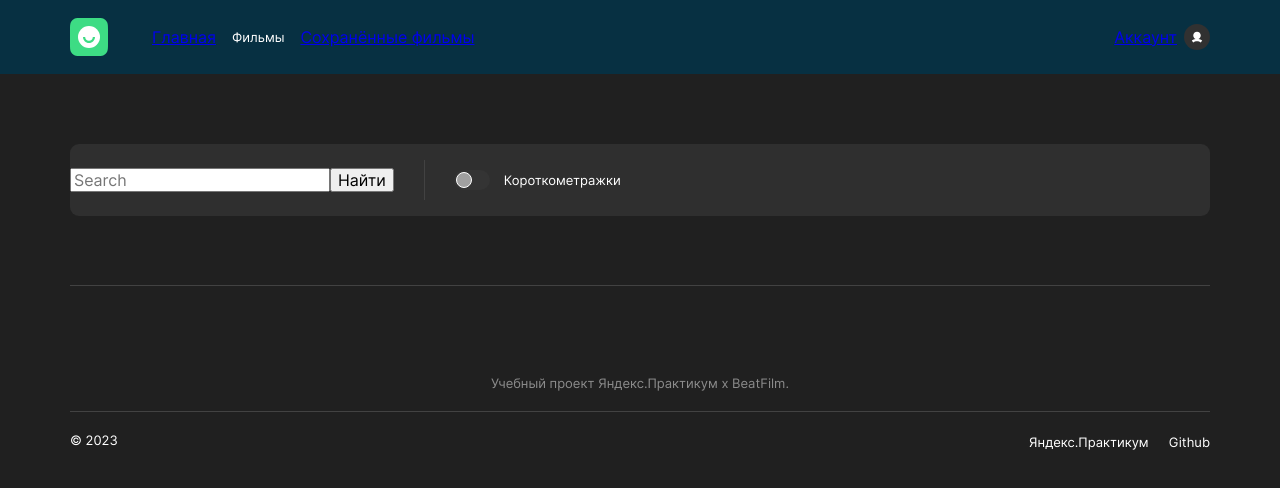
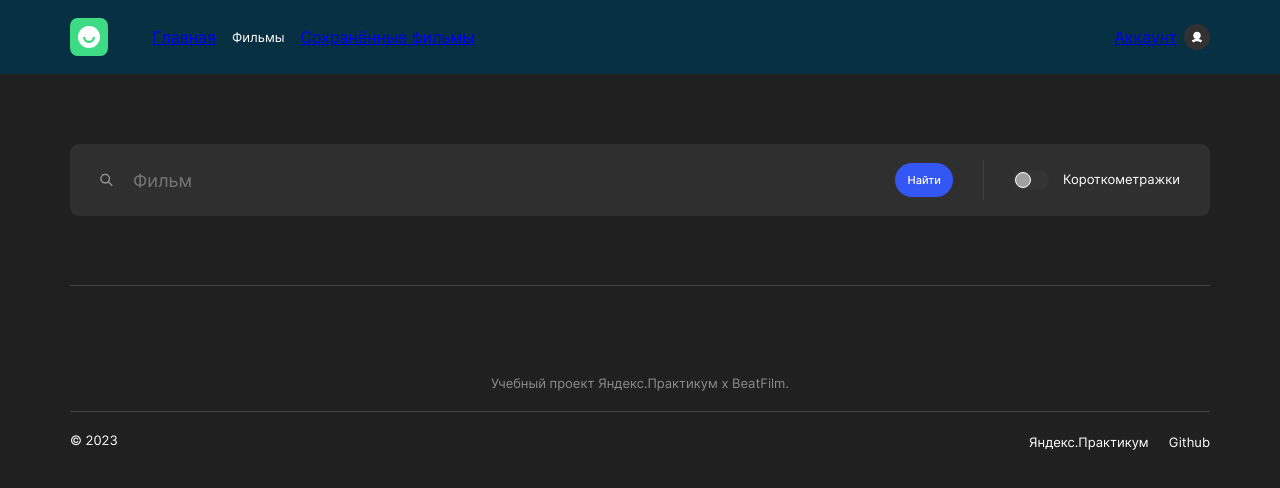
Before and after one commit to TakoSushi/movies-explorer-frontend, a React (Create React App) app: page /movies in a window 1280 px wide. Shown: the top 488 px of the page. Built offline with nearby package versions, Linux system fonts and the light colour scheme.

Commit message:
Выполнен компоненс ПОИСК

```diff
--- a/src/components/SearchForm/SearchForm.css
+++ b/src/components/SearchForm/SearchForm.css
@@ -10,7 +10,52 @@
   flex-direction: row;
   align-items: center;
   border-radius: 9px;
-  background-color: #2F2F2F;
+  background-color: #2f2f2f;
+}
+
+.searchform__glassicon {
+  max-width: 34px;
+  margin: 19px 0 19px 19px;
+}
+
+.searchform__input {
+  width: 750px;
+  height: 22px;
+  background-color: rgba(0, 0, 0, 0);
+  border: none;
+  color: #8b8b8b;
+  font-feature-settings: "clig" off, "liga" off;
+  font-family: Inter;
+  font-size: 18px;
+  font-style: normal;
+  font-weight: 400;
+  line-height: 20px;
+  padding: 0;
+  margin-left: 10px;
+}
+
+.searchform__button {
+  width: 58.6px;
+  height: 34px;
+  color: #fff;
+  text-align: center;
+  font-feature-settings: "clig" off, "liga" off;
+  font-family: Inter;
+  font-size: 11px;
+  font-style: normal;
+  font-weight: 500;
+  line-height: 18px;
+  border: none;
+  border-radius: 48px;
+  background: rgba(52, 86, 243, 1);
+  padding: 0;
+  margin-left: 21.35px;
+  transition: 0.2s linear;
+}
+
+.searchform__button:hover {
+  cursor: pointer;
+  background-color: rgba(52, 86, 243, 0.8);
 }
 
 .searchform__slice {
@@ -19,13 +64,3 @@
   background-color: #424242;
   margin: 0 29px 0 30px;
 }
-
-.searchform__switcher-label {
-  color: #FFF;
-  font-family: Inter;
-  font-size: 13px;
-  font-style: normal;
-  font-weight: 400;
-  line-height: 18px;
-  margin: 0 30px 0 14px;
-}
--- a/src/components/SearchForm/SearchForm.jsx
+++ b/src/components/SearchForm/SearchForm.jsx
@@ -1,20 +1,29 @@
 import "./SearchForm.css";
 import { Switcher } from "../Switcher/Switcher";
+import magnifyingGlass from "../../images/left-pointing_magnifying_glass.svg";
 
-function SearchForm () {
+function SearchForm() {
   return (
     <div className="searchform">
-      <div className="searchform__form">
+      <form className="searchform__form">
+        <img
+          src={magnifyingGlass}
+          className="searchform__glassicon"
+          alt="Лупа"
+        />
         <input
-            className="searchform__input"
-            type="text"
-            placeholder="Search"
+          className="searchform__input"
+          name="search__input"
+          type="text"
+          placeholder="Фильм"
+          autocomplete="off"
         />
-        <button type="button" className="searchform__button">Найти</button>
+        <button className="searchform__button" type="submit">
+          Найти
+        </button>
         <div className="searchform__slice"></div>
-        <Switcher />
-        <span className="searchform__switcher-label">Короткометражки</span>
-      </div>
+        <Switcher labelName={"Короткометражки"} />
+      </form>
     </div>
   );
 }
--- a/src/components/Switcher/Switcher.css
+++ b/src/components/Switcher/Switcher.css
@@ -1,6 +1,7 @@
 .switcher {
   display: flex;
   justify-content: center;
+  margin-right: 30px;
 }
 
 .switcher__checkbox {
@@ -22,24 +23,34 @@
 }
 
 .switcher__toogle:after {
-  content: '';
+  content: "";
   position: absolute;
   top: 2px;
   left: 2px;
   width: 14px;
   height: 14px;
-  background: #A0A0A0;
+  background: #a0a0a0;
   border-radius: 8px;
-  border: 1px solid #FFFFFF;
+  border: 1px solid #ffffff;
   transition: 0.3s;
 }
 
 .switcher__checkbox:checked + .switcher__toogle:after {
   left: calc(100% - 2px);
   transform: translateX(-100%);
-  background-color:#2BE080
+  background-color: #2be080;
 }
 
 .switcher__toogle:active:after {
   width: 18px;
 }
+
+.switcher__label {
+  color: #fff;
+  font-family: Inter;
+  font-size: 13px;
+  font-style: normal;
+  font-weight: 400;
+  line-height: 18px;
+  margin-left: 14px;
+}
--- a/src/components/Switcher/Switcher.jsx
+++ b/src/components/Switcher/Switcher.jsx
@@ -1,10 +1,11 @@
 import "./Switcher.css";
 
-function Switcher () {
+function Switcher({ labelName }) {
   return (
     <label className="switcher">
       <input type="checkbox" className="switcher__checkbox"></input>
       <div className="switcher__toogle"></div>
+      <span className="switcher__label">{labelName}</span>
     </label>
   );
 }
```
Also changed, not shown: src/images/left-pointing_magnifying_glass.svg (added).
